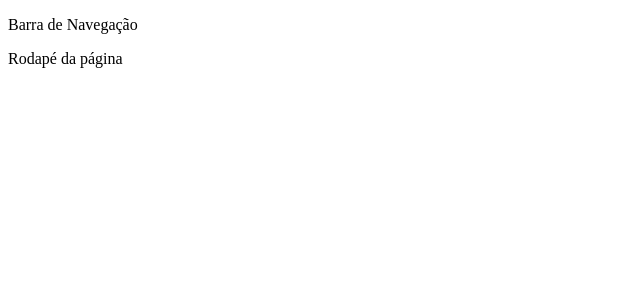
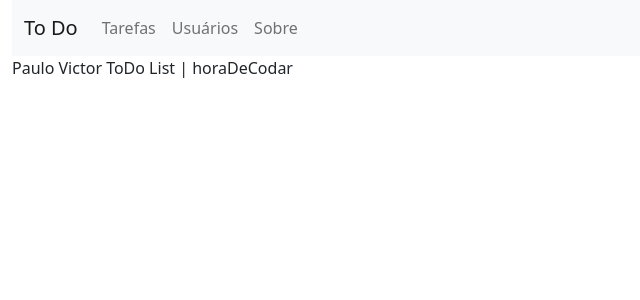
Before and after one commit to victorfduarte/ToDo-List-Django, a Django app: template tasks/templates/base.html in a window 1280 px wide. Shown: the top 300 px of the page, without its empty margins (0-640 px from the left). Run offline with Django 4.2, Linux system fonts and the light colour scheme; the template is opened without the code that fills it, so the values that code supplies are empty.

Commit message:
Layout Base

```diff
--- /dev/null
+++ b/tasks/static/css/styles.css
@@ -0,0 +1,3 @@
+h1 {
+    color: red;
+}
--- /dev/null
+++ b/tasks/static/js/scripts.js
@@ -0,0 +1 @@
+console.log('funcionando')
--- a/tasks/templates/base.html
+++ b/tasks/templates/base.html
@@ -1,3 +1,5 @@
+{% load static %}
+
 <!DOCTYPE html>
 <html>
 <head>
@@ -7,14 +9,43 @@
     <meta name="viewport" content="width=device-width, initial-scale=1">
     <title>{% block title %}{% endblock %}</title>
 
-    <link rel="stylesheet" href="">
+    <link href="https://cdn.jsdelivr.net/npm/bootstrap@5.2.2/dist/css/bootstrap.min.css" rel="stylesheet" integrity="sha384-Zenh87qX5JnK2Jl0vWa8Ck2rdkQ2Bzep5IDxbcnCeuOxjzrPF/et3URy9Bv1WTRi" crossorigin="anonymous">
+    <link rel="stylesheet" href="{% static 'css/styles.css' %}">
 </head>
 <body>
-    <p>Barra de Navegação</p>
-    {% block content %}
-    {% endblock %}
-    <p>Rodapé da página</p>
 
-    <script src="" async defer></script>
+    <div class="container-fluid">
+        <nav class="navbar navbar-expand-lg bg-light">
+            <div class="container-fluid">
+                <a class="navbar-brand" href="#">To Do</a>
+                <button class="navbar-toggler" type="button" data-bs-toggle="collapse" data-bs-target="#navbarSupportedContent" aria-controls="navbarSupportedContent" aria-expanded="false" aria-label="Toggle navigation">
+                    <span class="navbar-toggler-icon"></span>
+                </button>
+                <div class="collapse navbar-collapse" id="navbarSupportedContent">
+                    <ul class="navbar-nav me-auto mb-2 mb-lg-0">
+                        <li class="nav-item">
+                            <a class="nav-link" aria-current="page" href="#">Tarefas</a>
+                        </li>
+                        <li class="nav-item">
+                            <a class="nav-link" aria-current="page" href="#">Usuários</a>
+                        </li>
+                        <li class="nav-item">
+                            <a class="nav-link" aria-current="page" href="#">Sobre</a>
+                        </li>
+                    </ul>
+                </div>
+            </div>
+        </nav>
+
+        {% block content %}
+        {% endblock %}
+
+        <footer>
+            <p>Paulo Victor ToDo List | horaDeCodar</p>
+        </footer>
+    </div>
+
+    <script src="https://cdn.jsdelivr.net/npm/bootstrap@5.2.2/dist/js/bootstrap.bundle.min.js" integrity="sha384-OERcA2EqjJCMA+/3y+gxIOqMEjwtxJY7qPCqsdltbNJuaOe923+mo//f6V8Qbsw3" crossorigin="anonymous"></script>
+    <script src="{% static 'js/scripts.js' %}" async defer></script>
 </body>
 </html>
```
